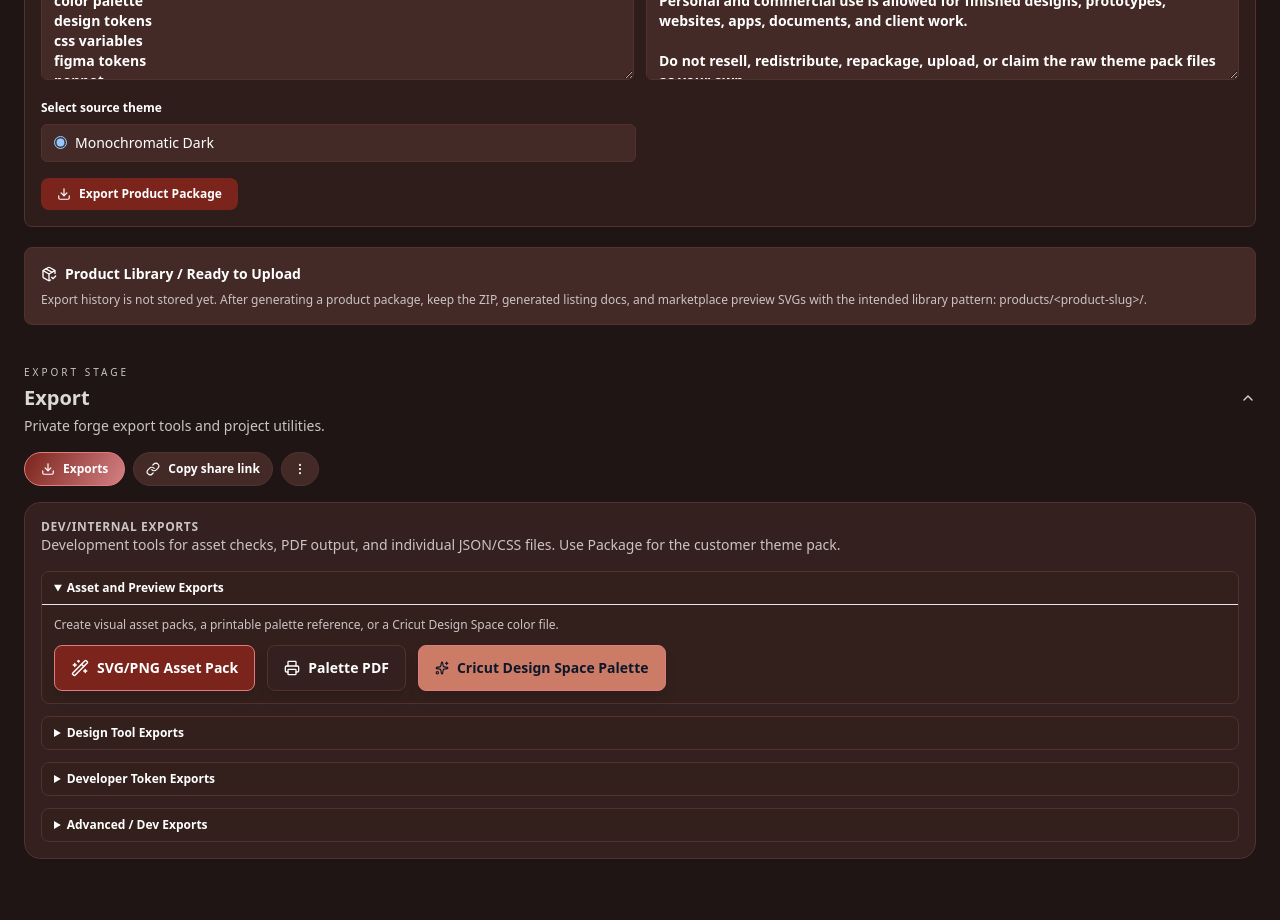
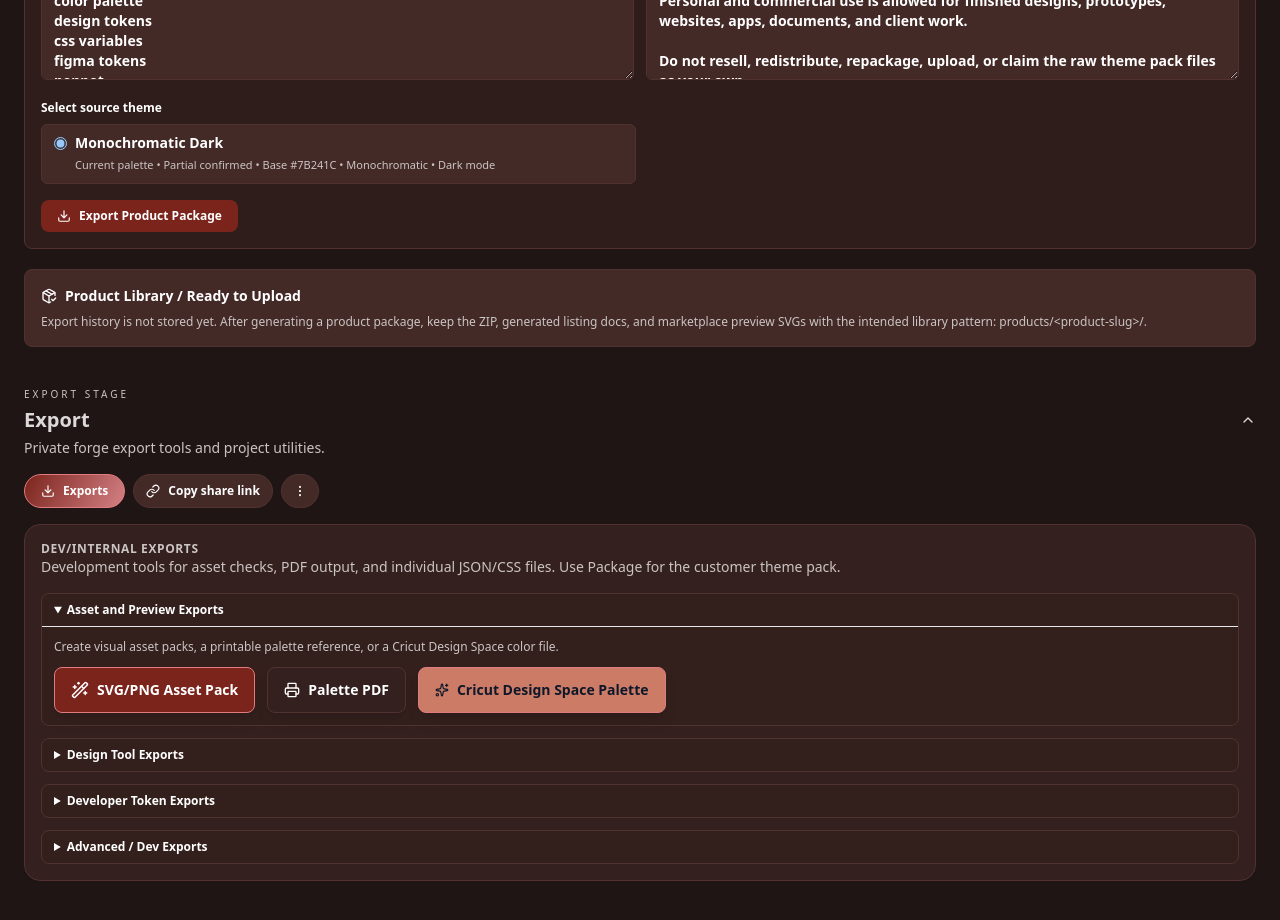
Before and after one commit to maplebakin/palette, a React (Vite) app in the folder token-gen/: page / in a window 1280 px wide. Shown: the part 7260-8180 px from the top of the page. Built offline with nearby package versions, Linux system fonts and the light colour scheme.

Commit message:
Clarify Product Forge source theme labels

```diff
--- a/token-gen/src/components/ProductExportBuilder.jsx
+++ b/token-gen/src/components/ProductExportBuilder.jsx
@@ -1,6 +1,6 @@
 import React, { useEffect, useMemo, useState } from 'react';
 import { Download, Package } from 'lucide-react';
-import { PRODUCT_OFFERINGS, DEFAULT_USAGE_LICENSE } from '../lib/exports/productExports.js';
+import { PRODUCT_OFFERINGS, DEFAULT_USAGE_LICENSE, getThemeExportSourceInfo } from '../lib/exports/productExports.js';
 
 const defaultProductState = {
   offering: 'individual',
@@ -45,6 +45,38 @@ const slugifyInput = (value) => String(value || '')
   .toLowerCase()
   .replace(/[^a-z0-9]+/g, '-')
   .replace(/^-+|-+$/g, '');
+
+const modeLabel = (mode) => (
+  mode ? `${mode[0].toUpperCase()}${mode.slice(1)}` : ''
+);
+
+const getThemeSourceLabel = (id = '') => {
+  if (id === 'current') return 'Current palette';
+  if (id.startsWith('saved-')) return 'Saved kit';
+  if (id.startsWith('project-')) return 'Project snapshot';
+  return 'Theme source';
+};
+
+const getThemeCoverageLabel = (theme = {}) => {
+  const sourceInfo = getThemeExportSourceInfo(theme);
+  if (sourceInfo.isFullConfirmed) return 'Full Light/Dark/Pop';
+  if (sourceInfo.includesCurrentFallback) return 'Partial confirmed + current fallback';
+  if (sourceInfo.isPartialConfirmed) return 'Partial confirmed';
+  if (sourceInfo.isSpecDerived) return 'Current mode only';
+  const modes = sourceInfo.modes.map(modeLabel).filter(Boolean).join('/');
+  return modes || 'Current mode only';
+};
+
+const getThemeMetaLine = (theme = {}) => {
+  const meta = [
+    getThemeSourceLabel(theme.id),
+    getThemeCoverageLabel(theme),
+  ];
+  if (theme.baseColor) meta.push(`Base ${String(theme.baseColor).toUpperCase()}`);
+  if (theme.mode) meta.push(theme.mode);
+  if (theme.themeMode) meta.push(`${modeLabel(theme.themeMode)} mode`);
+  return meta.filter(Boolean).join(' • ');
+};
 
 export default function ProductExportBuilder({
   isDev = false,
@@ -227,13 +259,19 @@ export default function ProductExportBuilder({
         </legend>
         <div className="grid gap-2 md:grid-cols-2">
           {themes.map((theme) => (
-            <label key={theme.id} className="flex items-center gap-2 rounded-md border panel-surface-strong px-3 py-2 text-sm panel-text">
+            <label key={theme.id} className="flex items-start gap-2 rounded-md border panel-surface-strong px-3 py-2 text-sm panel-text">
               <input
                 type={product.offering === 'bundle' ? 'checkbox' : 'radio'}
                 checked={selectedIds.includes(theme.id)}
                 onChange={() => toggleTheme(theme.id)}
+                className="mt-1"
               />
-              {theme.label}
+              <span className="min-w-0">
+                <span className="block font-semibold">{theme.label}</span>
+                <span className="mt-0.5 block text-[11px] font-normal panel-muted">
+                  {getThemeMetaLine(theme)}
+                </span>
+              </span>
             </label>
           ))}
         </div>
```
Also changed, not shown: 1 other file (tests, documents, lock files or other folders).
